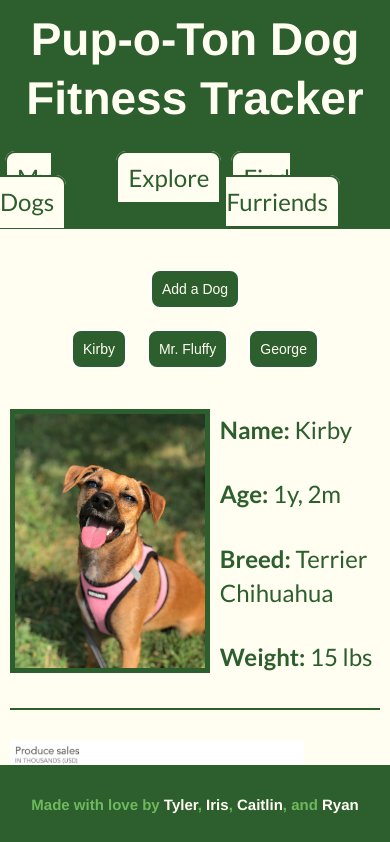
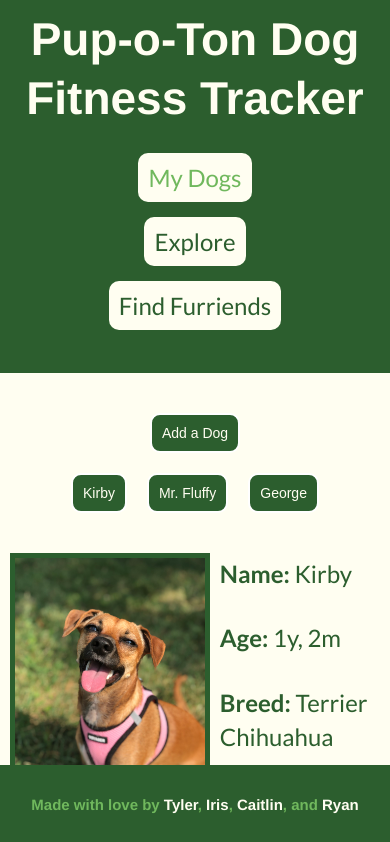
Before and after one commit to icvalle/pup-o-ton, a React (Create React App) app in the folder client/: page / in a window 390 px wide. Shown: the top 842 px of the page. Built offline with nearby package versions, Linux system fonts and the light colour scheme.

Commit message:
Added media queries for better display on mobile.

```diff
--- a/client/src/index.css
+++ b/client/src/index.css
@@ -104,12 +104,8 @@ h1, h2, h3, h4, h5, h6 {
     padding: 10px;
     margin: 0 5px;
     background-color: var(--off-white);
-    border-bottom: 2px solid var(--dark-green);
     border-radius: 10px 10px 0 0;
     color: var(--dark-green);
-    border-top: 2px solid var(--dark-green);
-    border-left: 2px solid var(--dark-green);
-    border-right: 2px solid var(--dark-green);
 }
 
 .nav-link:hover {
@@ -424,3 +420,25 @@ h1, h2, h3, h4, h5, h6 {
     }
 
 }
+
+@media only screen and (max-width: 450px) {
+
+    .nav-tabs {
+        flex-direction: column;
+        align-items: center;
+    }
+
+    .nav-item {
+        margin-bottom: 40px;
+    }
+
+    .nav-link {
+        border-radius: 10px;
+    }
+
+    .active {
+        color: var(--light-green);
+        padding-bottom: 10px;
+    }
+
+}
```
Also changed, not shown: 2 other files (tests, documents, lock files or other folders).
